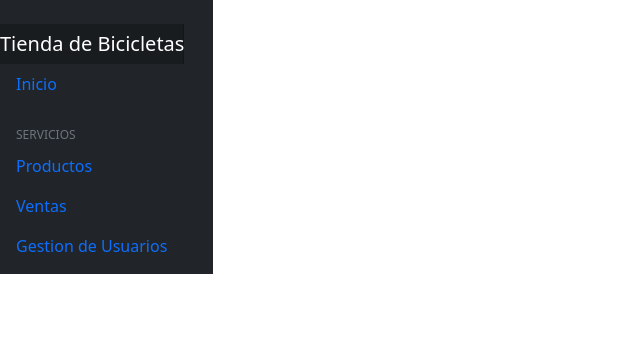
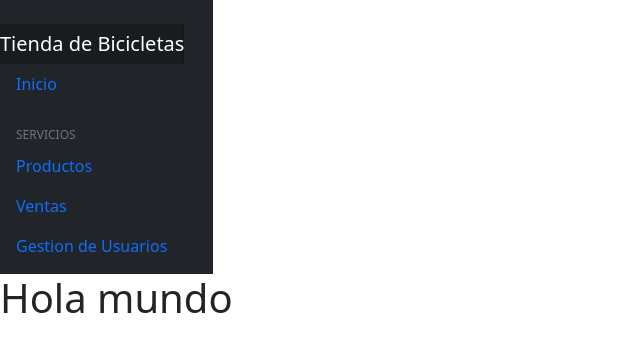
Before and after one commit to vickynavi/FrontendGrupo9, a React (Create React App) app: page /productos in a window 1280 px wide. Shown: the top 352 px of the page, without its empty margins (0-640 px from the left). Built offline with nearby package versions, Linux system fonts and the light colour scheme; the HTML template or start-up script is replaced by a standard one.

Commit message:
Ruteo y funcionalidad de la pagina OK

```diff
--- a/src/components/generics/Sidebar/Sidebar.jsx
+++ b/src/components/generics/Sidebar/Sidebar.jsx
@@ -6,6 +6,7 @@ import {
   Switch,
   Route,
 } from "react-router-dom";
+import { Productos } from '../../modules/productos/Productos';
 
 const Sidebar = () => {
   return (
@@ -35,6 +36,7 @@ const Sidebar = () => {
 
       <Switch>
         <Route path="/productos">
+          <Productos />
 
         </Route>
         <Route path="/ventas">
--- a/src/components/modules/productos/Productos.jsx
+++ b/src/components/modules/productos/Productos.jsx
@@ -1,8 +1,11 @@
-import React from "react"
+import React from 'react'
+
+export const Productos = () => {
+    return (
+        <div>
 
 
-const Productos = () => {
-
+            <h1>Hola mundo</h1>
+        </div>
+    )
 }
-
-export default Productos
```
